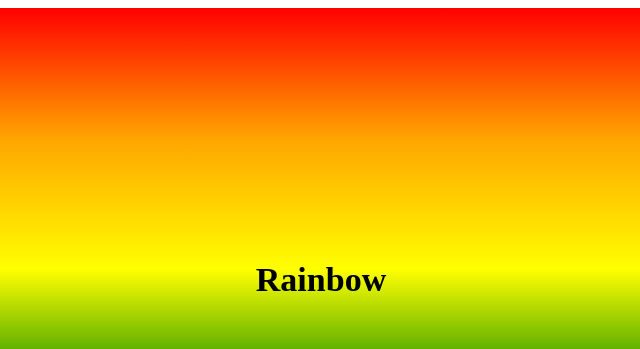
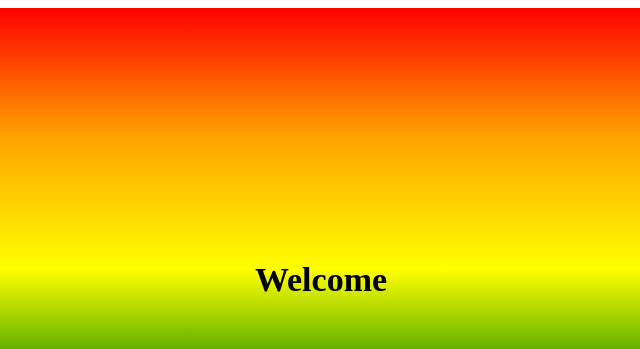
Before and after one commit to AnushkaPawaskar/Css, a plain HTML site: page LinearGrad1.html in a window 1280 px wide. Shown: the top 349 px of the page, 319-959 px from the left. Drawn offline with Linux system fonts and the light colour scheme.

Commit message:
name chnage

```diff
--- a/LinearGrad1.html
+++ b/LinearGrad1.html
@@ -18,6 +18,6 @@
        </style>
     </head>
     <body>
-        <section id="section1"><p>Rainbow</p></section>
+        <section id="section1"><p>Welcome</p></section>
     </body>
 </html>
```
